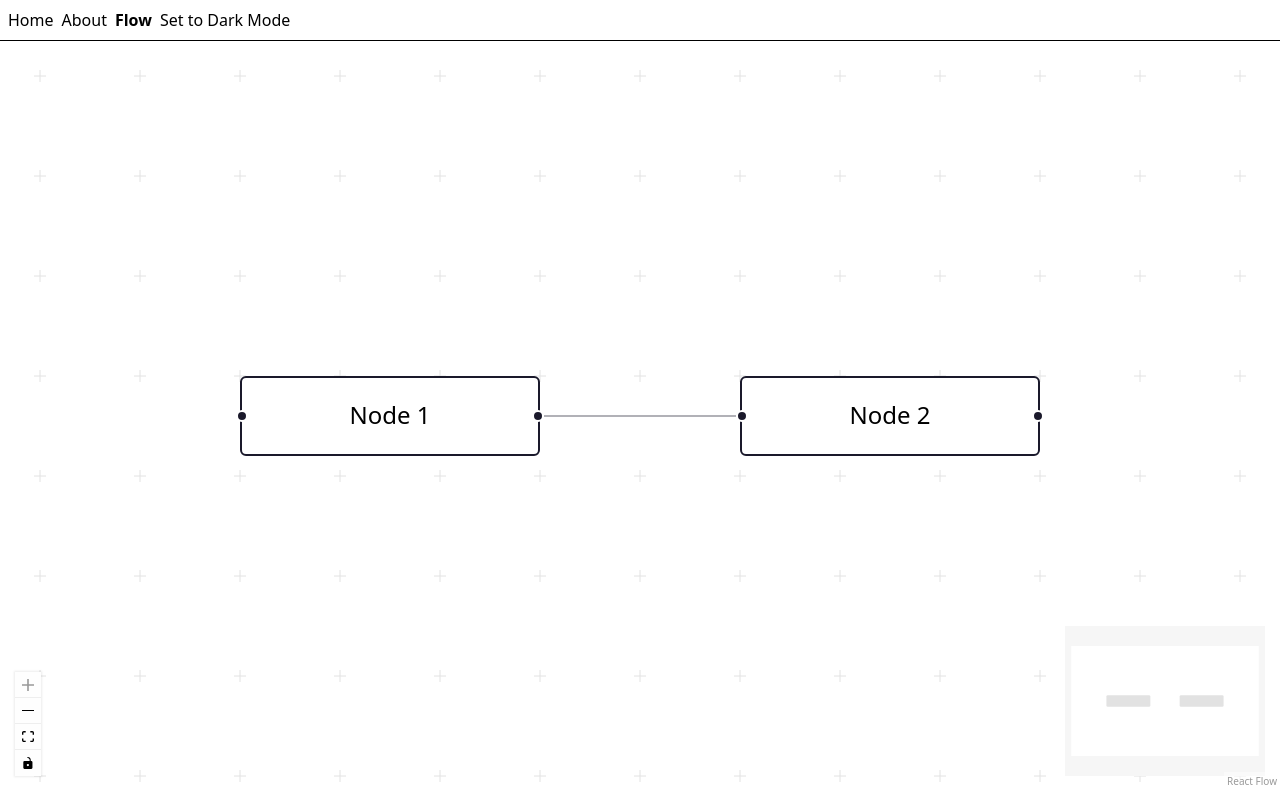
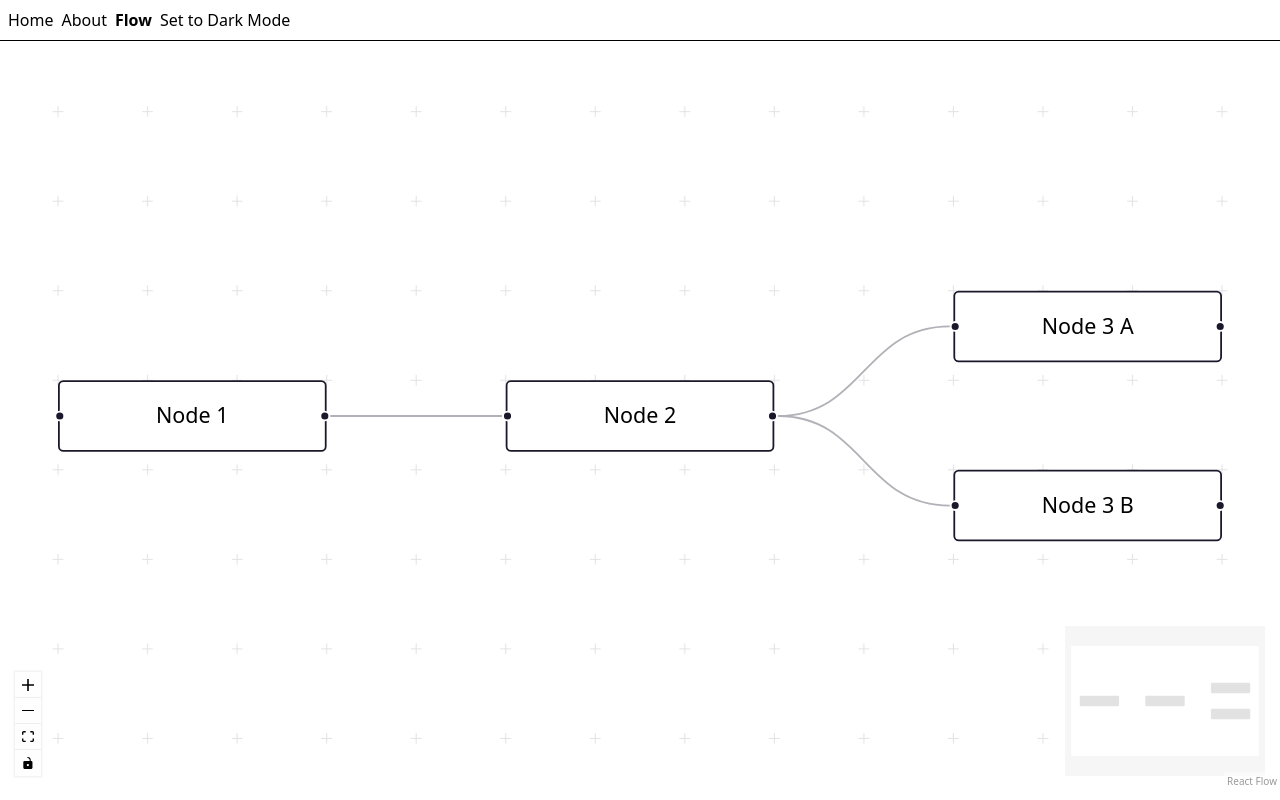
Before and after one commit to emilyeserven/react-flow-experiment, a React (Vite) app in the folder client/: page /flow in a window 1280 px wide. Built offline with nearby package versions, Linux system fonts and the light colour scheme.

Commit message:
Testing out multiconnect flows

```diff
--- a/client/src/routes/flow.tsx
+++ b/client/src/routes/flow.tsx
@@ -33,11 +33,43 @@ const initialNodes: Node[] = [
       label: "Node 2",
     },
   },
+  {
+    id: "n3a",
+    position: {
+      x: 500,
+      y: -50,
+    },
+    sourcePosition: Position.Right,
+    targetPosition: Position.Left,
+    data: {
+      label: "Node 3 A",
+    },
+  },
+  {
+    id: "n3b",
+    position: {
+      x: 500,
+      y: 50,
+    },
+    sourcePosition: Position.Right,
+    targetPosition: Position.Left,
+    data: {
+      label: "Node 3 B",
+    },
+  },
 ];
 const initialEdges: Edge[] = [{
   id: "n1-n2",
   source: "n1",
   target: "n2",
+}, {
+  id: "n2-n3a",
+  source: "n2",
+  target: "n3a",
+}, {
+  id: "n2-n3b",
+  source: "n2",
+  target: "n3b",
 }];
 
 export const Route = createFileRoute("/flow")({
```
